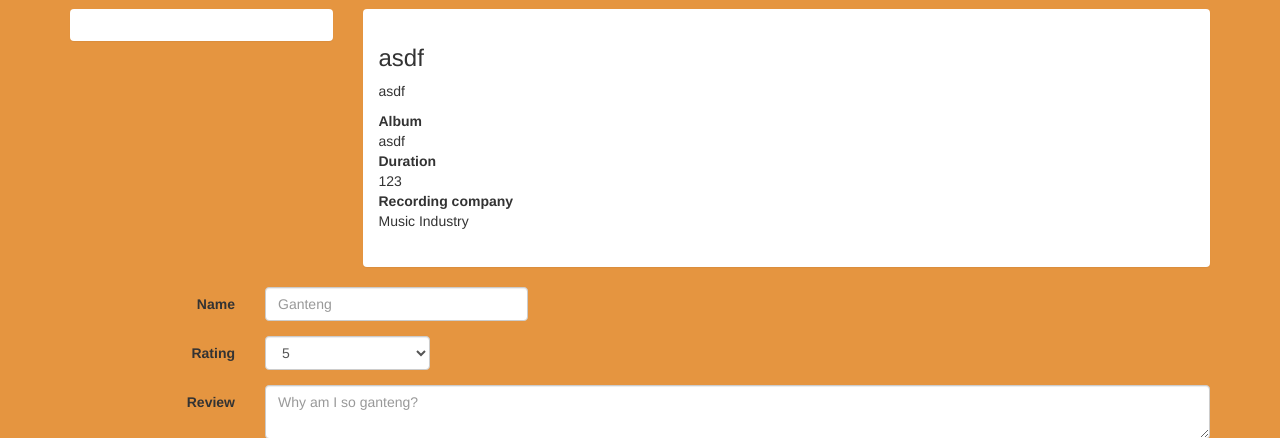
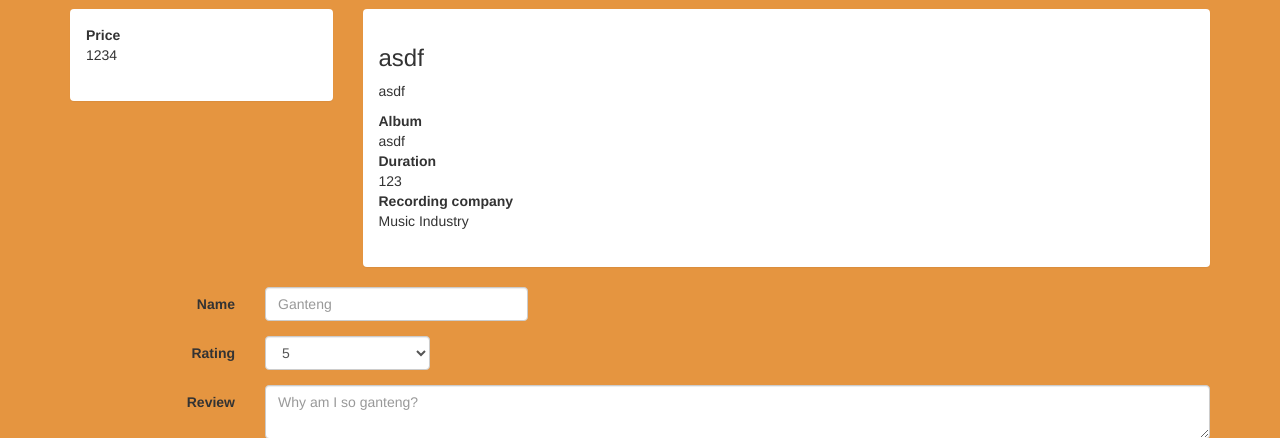
Before and after one commit to 9gix/dcs, a Django app: page /music/1/ in a window 1280 px wide. Shown: the part 51-489 px from the top of the page. Run offline with Django 3.2, Linux system fonts and the light colour scheme; data comes from the database, SQL or seed files in the repository; data that the repository does not hold is empty; parts of the project's set-up code (start-up, migrations or seed data) failed here and were passed over; some libraries are stand-ins or nearby versions.

Commit message:
Add price below thumbnail

```diff
--- a/multimedia/templates/multimedia/music_detail.html
+++ b/multimedia/templates/multimedia/music_detail.html
@@ -11,6 +11,10 @@
 
 {% block preview %}
 <!-- Thumbnail here -->
+<dl>
+  <dt>Price</dt>
+  <dd>{{ music.price }}</dd>
+</dl>
 {% endblock preview %}
 
 {% block description %}
```
